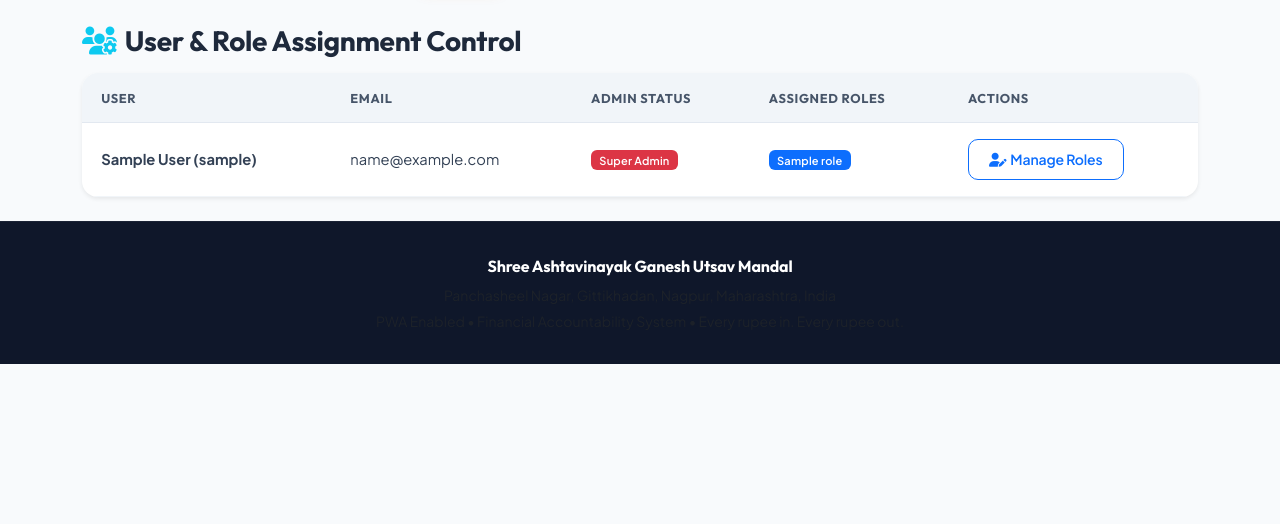
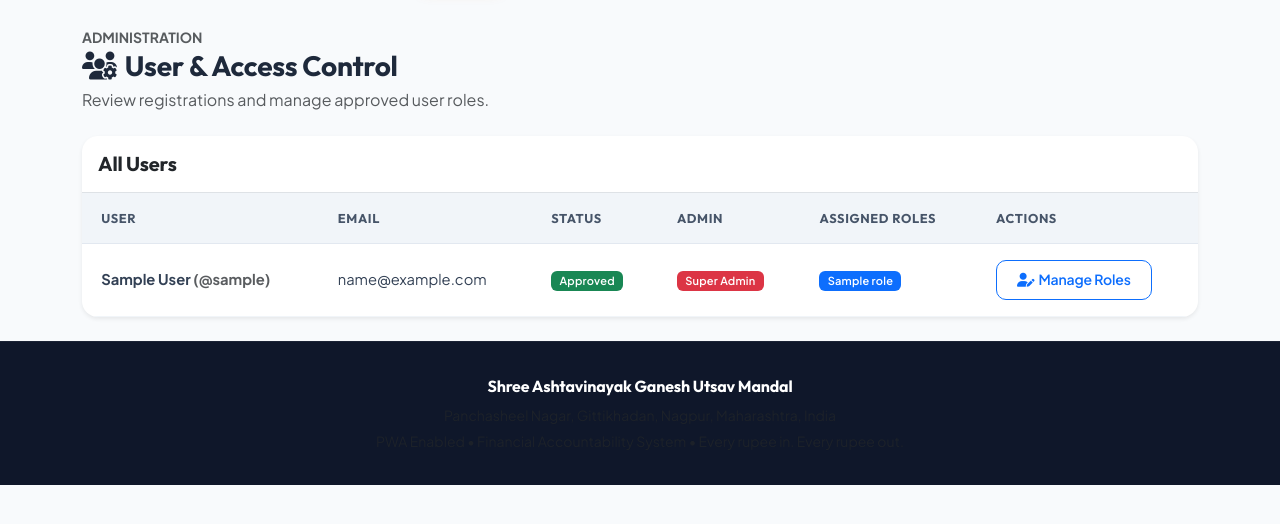
Before and after one commit to 1Y20ash/MandalFinance, a Flask app: page /admin/users in a window 1280 px wide; the page is wider, and only the part inside the window is pictured. Shown: the part 116-640 px from the top of that part. Run offline with Flask 3, Linux system fonts and the light colour scheme; a user stored in the database is signed in; tables that the repository leaves empty hold one stand-in row (values such as "Sample post"); data that the repository does not hold is empty.

Commit message:
feat: add registration approval admin panel

```diff
--- a/app/templates/admin/users.html
+++ b/app/templates/admin/users.html
@@ -1,17 +1,111 @@
 {% extends "base.html" %}
-{% block title %}User Role Management - Admin RBAC{% endblock %}
+{% block title %}User Management - Admin{% endblock %}
 
 {% block content %}
-<h3 class="fw-bold mb-3"><i class="fa-solid fa-users-gear me-2 text-info"></i>User & Role Assignment Control</h3>
+<div class="d-flex flex-wrap justify-content-between align-items-center gap-2 mb-4">
+    <div>
+        <span class="text-uppercase small fw-bold text-muted">Administration</span>
+        <h3 class="fw-bold mb-1"><i class="fa-solid fa-users-gear me-2"></i>User & Access Control</h3>
+        <p class="text-muted mb-0">Review registrations and manage approved user roles.</p>
+    </div>
+    {% if pending_users %}
+    <span class="badge rounded-pill text-bg-warning px-3 py-2">
+        <i class="fa-solid fa-clock me-1"></i>{{ pending_users|length }} Pending Approval
+    </span>
+    {% endif %}
+</div>
 
-<div class="card shadow-sm border-0">
+{% if pending_users %}
+<section class="card shadow-sm border-0 mb-4">
+    <div class="card-body">
+        <div class="d-flex align-items-center gap-2 mb-3">
+            <span class="fs-5">⏳</span>
+            <div>
+                <h5 class="fw-bold mb-0">Registration Requests</h5>
+                <small class="text-muted">New accounts remain blocked until an administrator approves them.</small>
+            </div>
+        </div>
+
+        <div class="table-responsive">
+            <table class="table table-hover align-middle mb-0">
+                <thead>
+                    <tr>
+                        <th>Applicant</th>
+                        <th>Contact</th>
+                        <th>Requested</th>
+                        <th class="text-end">Decision</th>
+                    </tr>
+                </thead>
+                <tbody>
+                {% for u in pending_users %}
+                    <tr>
+                        <td>
+                            <div class="fw-bold">{{ u.full_name }}</div>
+                            <small class="text-muted">@{{ u.username }}</small>
+                        </td>
+                        <td>
+                            <div>{{ u.email }}</div>
+                            {% if u.phone %}<small class="text-muted">{{ u.phone }}</small>{% endif %}
+                        </td>
+                        <td>{{ u.requested_at.strftime('%d %b %Y, %I:%M %p') if u.requested_at else '—' }}</td>
+                        <td class="text-end">
+                            <div class="d-flex justify-content-end flex-wrap gap-2">
+                                <form method="POST" action="{{ url_for('admin.approve_user', user_id=u.id) }}">
+                                    <input type="hidden" name="csrf_token" value="{{ csrf_token() }}">
+                                    <button type="submit" class="btn btn-sm btn-success">
+                                        <i class="fa-solid fa-check me-1"></i>Approve
+                                    </button>
+                                </form>
+                                <button type="button" class="btn btn-sm btn-outline-danger" data-bs-toggle="modal" data-bs-target="#rejectUser{{ u.id }}">
+                                    <i class="fa-solid fa-xmark me-1"></i>Reject
+                                </button>
+                            </div>
+                        </td>
+                    </tr>
+
+                    <div class="modal fade" id="rejectUser{{ u.id }}" tabindex="-1" aria-hidden="true">
+                        <div class="modal-dialog modal-dialog-centered">
+                            <div class="modal-content">
+                                <form method="POST" action="{{ url_for('admin.reject_user', user_id=u.id) }}">
+                                    <input type="hidden" name="csrf_token" value="{{ csrf_token() }}">
+                                    <div class="modal-header">
+                                        <h5 class="modal-title">Reject Registration</h5>
+                                        <button type="button" class="btn-close" data-bs-dismiss="modal" aria-label="Close"></button>
+                                    </div>
+                                    <div class="modal-body">
+                                        <p class="mb-3">Reject registration for <strong>{{ u.full_name }}</strong> (@{{ u.username }})?</p>
+                                        <label for="rejection_reason_{{ u.id }}" class="form-label">Reason <span class="text-muted">(optional)</span></label>
+                                        <textarea class="form-control" id="rejection_reason_{{ u.id }}" name="rejection_reason" rows="3" maxlength="500" placeholder="Optional internal reason for the decision"></textarea>
+                                    </div>
+                                    <div class="modal-footer">
+                                        <button type="button" class="btn btn-secondary" data-bs-dismiss="modal">Cancel</button>
+                                        <button type="submit" class="btn btn-danger"><i class="fa-solid fa-xmark me-1"></i>Reject Registration</button>
+                                    </div>
+                                </form>
+                            </div>
+                        </div>
+                    </div>
+                {% endfor %}
+                </tbody>
+            </table>
+        </div>
+    </div>
+</section>
+{% endif %}
+
+<section class="card shadow-sm border-0">
     <div class="card-body p-0">
+        <div class="p-3 border-bottom">
+            <h5 class="fw-bold mb-0">All Users</h5>
+        </div>
+        <div class="table-responsive">
             <table class="table table-hover align-middle mb-0">
-            <thead class="table-dark">
+                <thead>
                     <tr>
                         <th>User</th>
                         <th>Email</th>
-                    <th>Admin Status</th>
+                        <th>Status</th>
+                        <th>Admin</th>
                         <th>Assigned Roles</th>
                         <th>Actions</th>
                     </tr>
@@ -19,14 +113,19 @@
                 <tbody>
                 {% for u in users %}
                     <tr>
-                    <td class="fw-bold">{{ u.full_name }} ({{ u.username }})</td>
+                        <td class="fw-bold">{{ u.full_name }} <span class="text-muted">(@{{ u.username }})</span></td>
                         <td>{{ u.email }}</td>
                         <td>
-                        {% if u.is_admin %}
-                            <span class="badge bg-danger">Super Admin</span>
+                            {% if u.approval_status == 'APPROVED' and u.is_active %}
+                                <span class="badge bg-success">Approved</span>
+                            {% elif u.approval_status == 'PENDING' %}
+                                <span class="badge bg-warning text-dark">Pending</span>
                             {% else %}
-                            <span class="badge bg-secondary">User</span>
+                                <span class="badge bg-danger">Rejected / Inactive</span>
                             {% endif %}
+                        </td>
+                        <td>
+                            {% if u.is_admin %}<span class="badge bg-danger">Super Admin</span>{% else %}<span class="badge bg-secondary">User</span>{% endif %}
                         </td>
                         <td>
                             {% for r in u.roles %}
@@ -39,22 +138,19 @@
                             <button type="button" class="btn btn-sm btn-outline-primary" data-bs-toggle="modal" data-bs-target="#editRolesModal{{ u.id }}">
                                 <i class="fa-solid fa-user-pen me-1"></i>Manage Roles
                             </button>
-
-                        <!-- Modal -->
-                        <div class="modal fade" id="editRolesModal{{ u.id }}" tabindex="-1">
+                            <div class="modal fade" id="editRolesModal{{ u.id }}" tabindex="-1" aria-hidden="true">
                                 <div class="modal-dialog">
                                     <div class="modal-content">
                                         <form method="POST" action="{{ url_for('admin.assign_user_roles', user_id=u.id) }}">
-                                        <input type="hidden" name="csrf_token" value="{{ csrf_token() }}"/>
+                                            <input type="hidden" name="csrf_token" value="{{ csrf_token() }}">
                                             <div class="modal-header">
                                                 <h5 class="modal-title">Assign Roles to {{ u.username }}</h5>
-                                            <button type="button" class="btn-close" data-bs-dismiss="modal"></button>
+                                                <button type="button" class="btn-close" data-bs-dismiss="modal" aria-label="Close"></button>
                                             </div>
                                             <div class="modal-body">
                                                 {% for role in roles %}
                                                 <div class="form-check mb-2">
-                                                <input class="form-check-input" type="checkbox" name="role_ids" value="{{ role.id }}" id="role_{{ u.id }}_{{ role.id }}"
-                                                       {% if role in u.roles %}checked{% endif %}>
+                                                    <input class="form-check-input" type="checkbox" name="role_ids" value="{{ role.id }}" id="role_{{ u.id }}_{{ role.id }}" {% if role in u.roles %}checked{% endif %}>
                                                     <label class="form-check-label" for="role_{{ u.id }}_{{ role.id }}">
                                                         <strong>{{ role.name }}</strong> - <span class="text-muted small">{{ role.description }}</span>
                                                     </label>
@@ -76,4 +172,5 @@
             </table>
         </div>
     </div>
+</section>
 {% endblock %}
```
Lines whose indentation alone changed are shown as unchanged.
